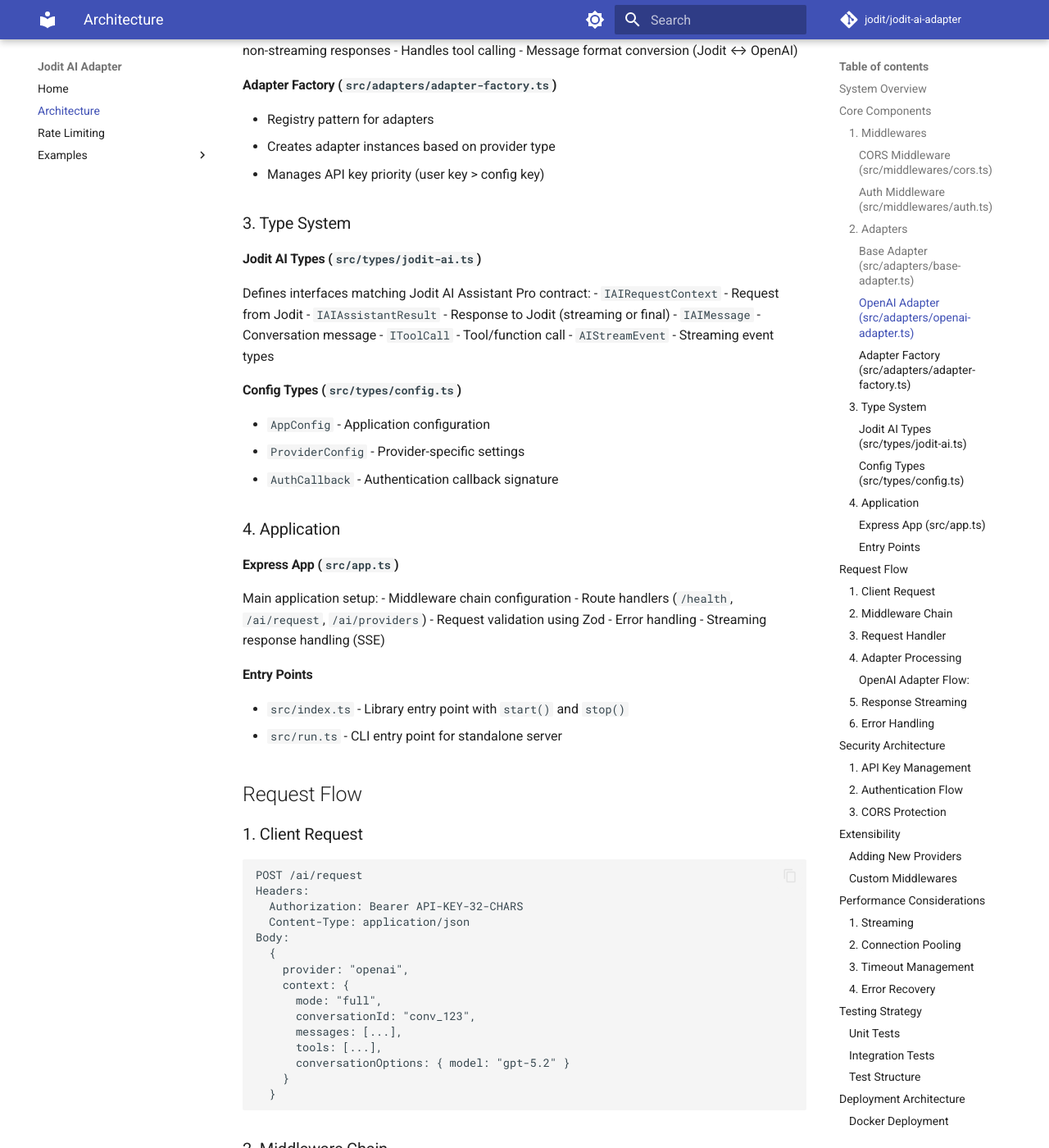
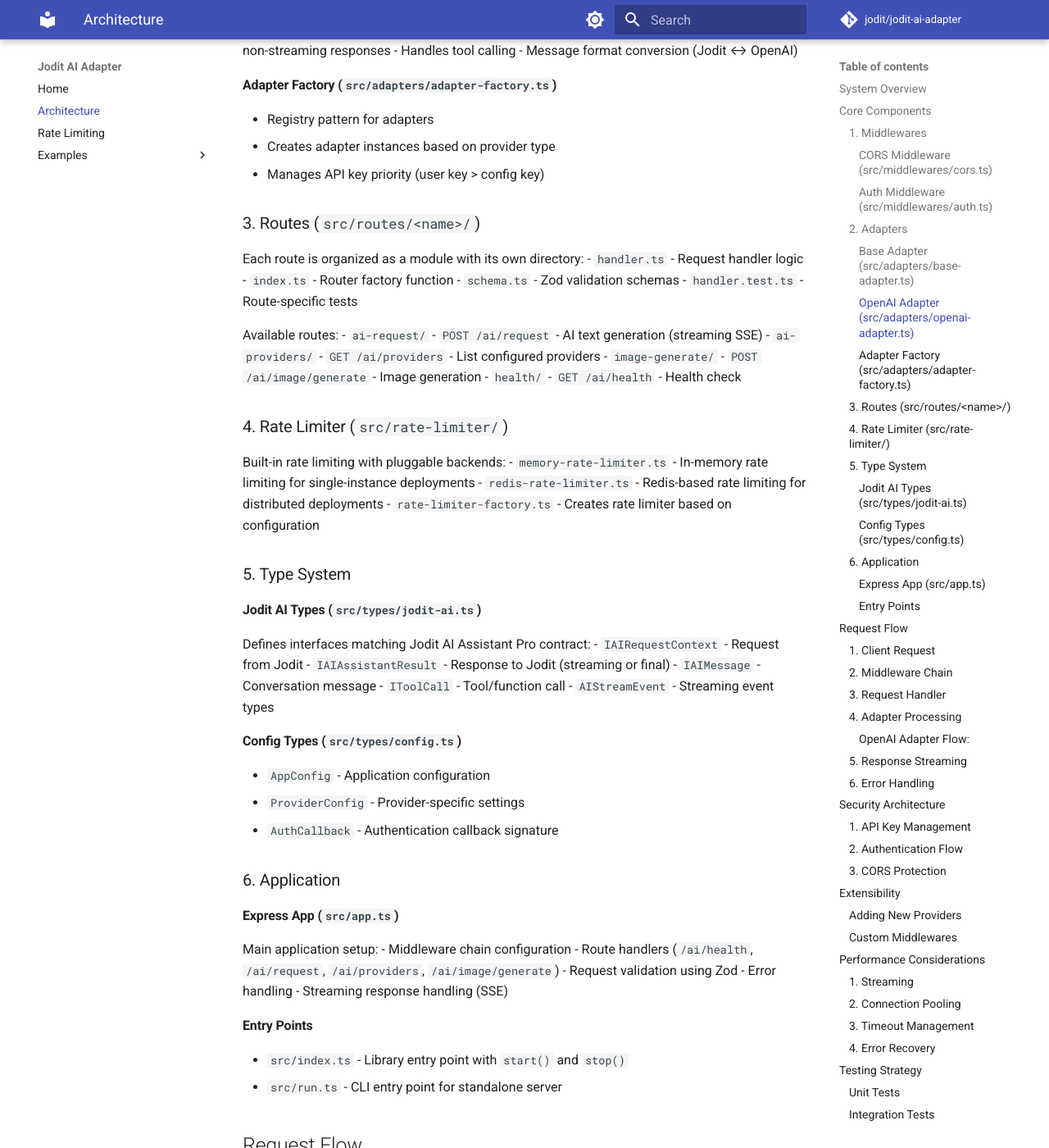
Before and after one commit to jodit/jodit-ai-adapter, an MkDocs documentation site: the page built from docs/content/ARCHITECTURE.md, in a window 1280 px wide and 1400 px high, scrolled down 1772 px. Shown: the whole window at 82% size. Built offline with MkDocs 1.6.1 and Material for MkDocs 9.7.7, drawn with Linux system fonts in a browser that asks for light colours; comment, search, counter and statistics services are not loaded; some of the changed text lies outside the part shown.

Commit message:
docs: update API key format to UUID and enhance documentation for new image generation feature

````diff
--- a/docs/content/ARCHITECTURE.md
+++ b/docs/content/ARCHITECTURE.md
@@ -57,7 +57,7 @@
 - Supports wildcards, specific domains, and RegExp patterns
 
 #### Auth Middleware (`src/middlewares/auth.ts`)
-- Validates API key format (32 chars, A-F0-9-)
+- Validates API key format (36 chars, UUID format: A-F0-9-)
 - Extracts API key from `Authorization` or `x-api-key` header
 - Validates referer if required
 - Calls custom authentication callback
@@ -84,7 +84,28 @@
 - Creates adapter instances based on provider type
 - Manages API key priority (user key > config key)
 
-### 3. Type System
+### 3. Routes (`src/routes/<name>/`)
+
+Each route is organized as a module with its own directory:
+- `handler.ts` - Request handler logic
+- `index.ts` - Router factory function
+- `schema.ts` - Zod validation schemas
+- `handler.test.ts` - Route-specific tests
+
+Available routes:
+- `ai-request/` - `POST /ai/request` - AI text generation (streaming SSE)
+- `ai-providers/` - `GET /ai/providers` - List configured providers
+- `image-generate/` - `POST /ai/image/generate` - Image generation
+- `health/` - `GET /ai/health` - Health check
+
+### 4. Rate Limiter (`src/rate-limiter/`)
+
+Built-in rate limiting with pluggable backends:
+- `memory-rate-limiter.ts` - In-memory rate limiting for single-instance deployments
+- `redis-rate-limiter.ts` - Redis-based rate limiting for distributed deployments
+- `rate-limiter-factory.ts` - Creates rate limiter based on configuration
+
+### 5. Type System
 
 #### Jodit AI Types (`src/types/jodit-ai.ts`)
 Defines interfaces matching Jodit AI Assistant Pro contract:
@@ -99,12 +120,12 @@
 - `ProviderConfig` - Provider-specific settings
 - `AuthCallback` - Authentication callback signature
 
-### 4. Application
+### 6. Application
 
 #### Express App (`src/app.ts`)
 Main application setup:
 - Middleware chain configuration
-- Route handlers (`/health`, `/ai/request`, `/ai/providers`)
+- Route handlers (`/ai/health`, `/ai/request`, `/ai/providers`, `/ai/image/generate`)
 - Request validation using Zod
 - Error handling
 - Streaming response handling (SSE)
@@ -120,14 +141,13 @@
 ```
 POST /ai/request
 Headers:
-  Authorization: Bearer API-KEY-32-CHARS
+  Authorization: Bearer 12345678-1234-1234-1234-123456789abc
   Content-Type: application/json
 Body:
   {
     provider: "openai",
     context: {
       mode: "full",
-      conversationId: "conv_123",
       messages: [...],
       tools: [...],
       conversationOptions: { model: "gpt-5.2" }
@@ -218,7 +238,7 @@
   │ Request + API Key          │                      │
   ├───────────────────────────►│                      │
   │                            │ Validate Key         │
-  │                            │ (32 chars)           │
+  │                            │ (36 chars, UUID)     │
   │                            │                      │
   │                            │ Custom Auth          │
   │                            │ (Optional)           │
````
Also changed, not shown: other parts of docs/content/ARCHITECTURE.md (+4 -6 lines), docs/content/examples/client-integration.md (+6 -6 lines), docs/content/examples/usage-tracking.md (+4 -10 lines), docs/content/index.md (+23 -4 lines), docs/content/openapi.yaml (+36 -7 lines), README.md, 1 other file.
